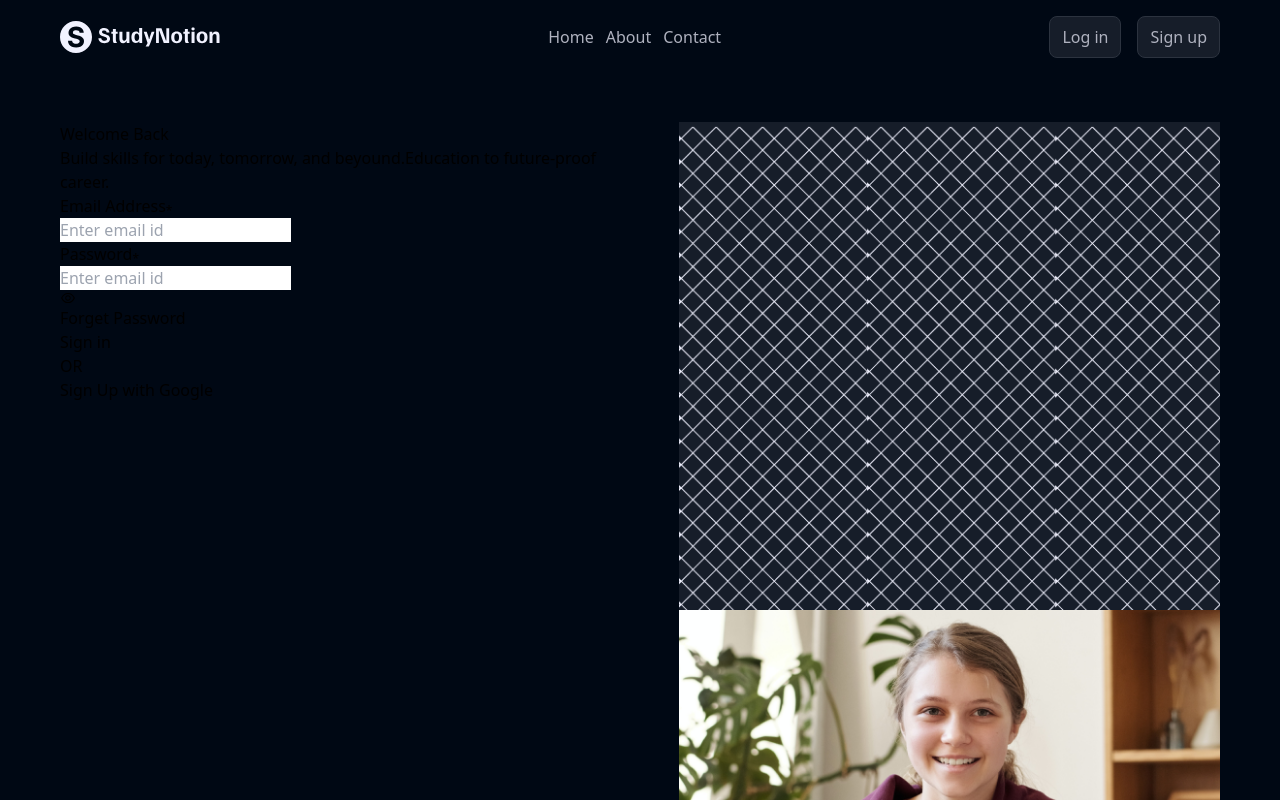
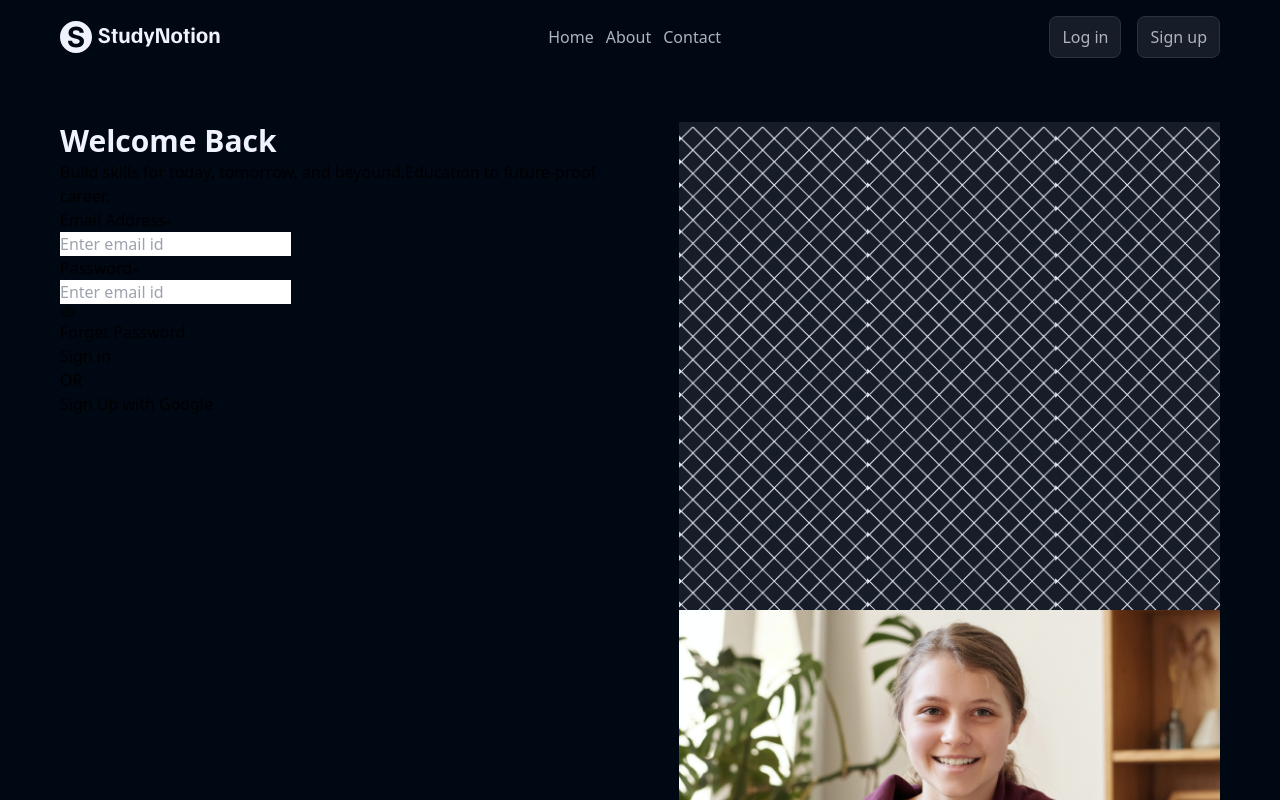
Before and after one commit to sudhanshumandloi/React-practice, a React (Create React App) app in the folder Study_notation_app/: page /login in a window 1280 px wide. Built offline with nearby package versions, Linux system fonts and the light colour scheme.

Commit message:
added css to the title

```diff
--- a/Study_notation_app/src/components/Template.js
+++ b/Study_notation_app/src/components/Template.js
@@ -7,7 +7,9 @@ function Template({title, desc1, desc2, image, formtyp, setIsLoggedIn}){
     return(
         <div className="flex w-11/12 max-w-[1160px] py-12 mx-auto gap-x-12 gap-y-0">
             <div>
-                <h1>{title}</h1>
+                <h1 className="text-richblack-5 font-semibold text-[1.875rem] leading-[2.375rem]">
+                    {title}
+                </h1>
                 <p>
                     <span>{desc1}</span>
                     <span>{desc2}</span>
```
